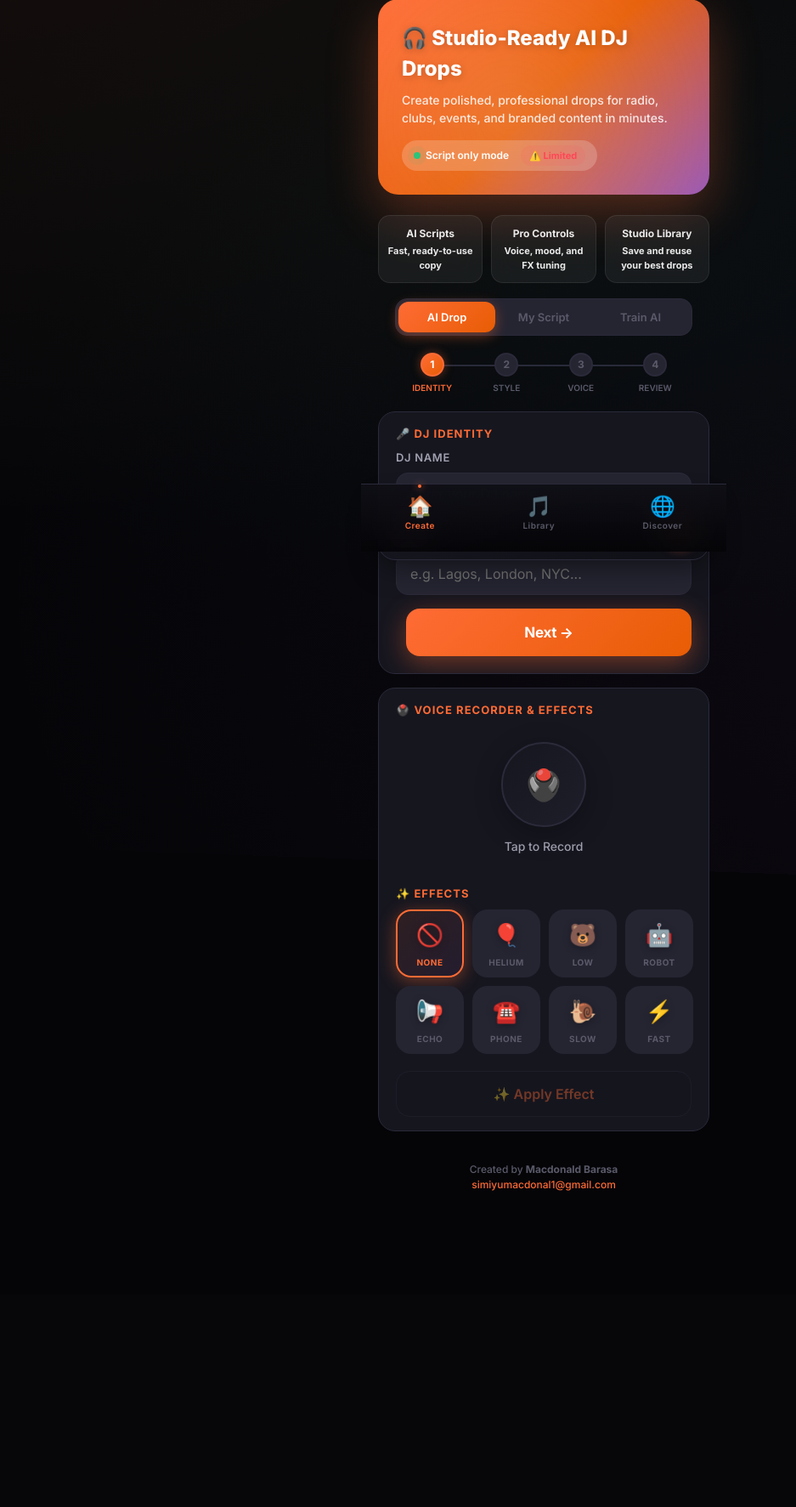
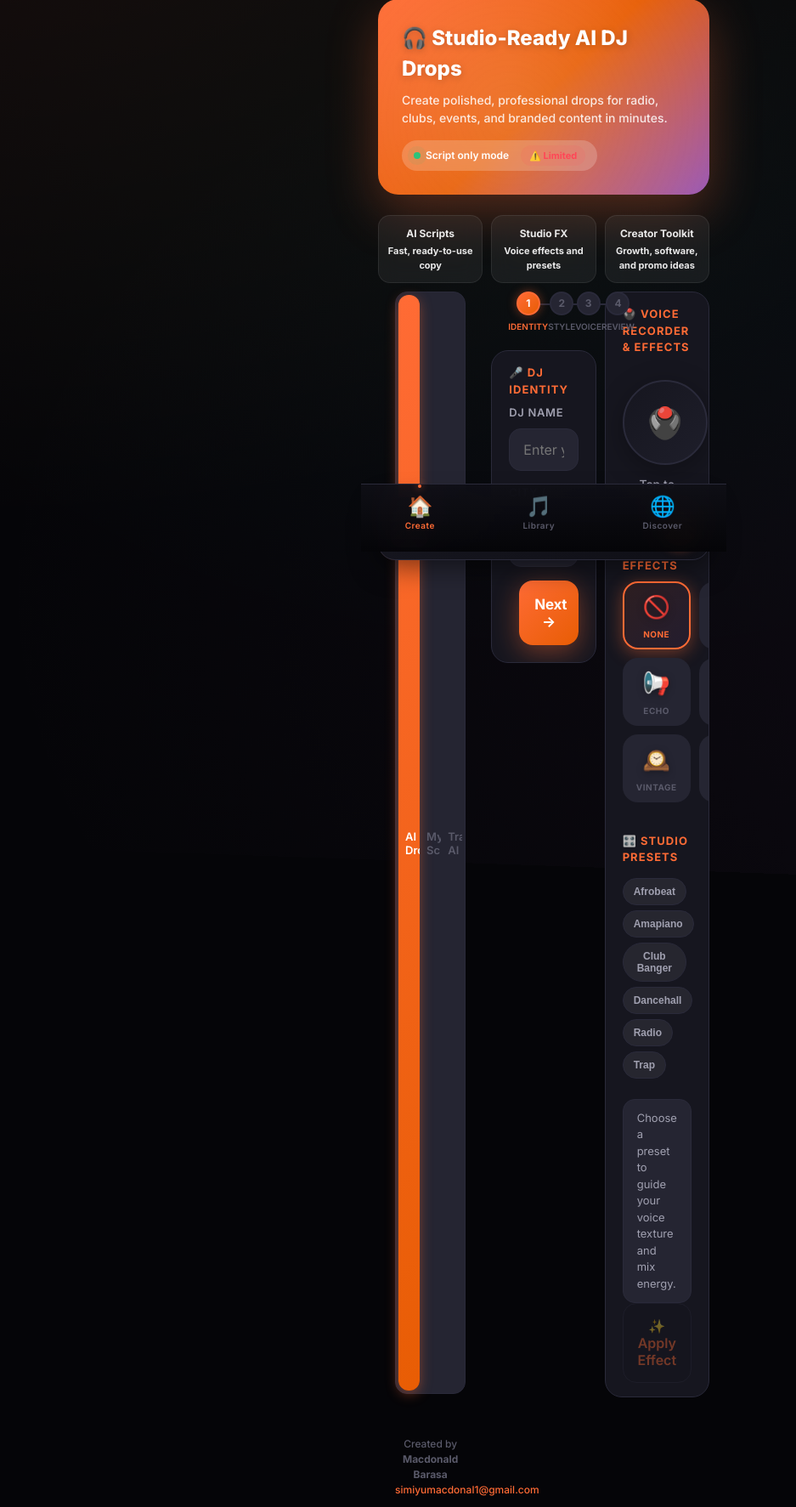
Before and after one commit to mbgeedidon1-design/dj-drop-factory-pro, a Flask app: page / in a window 1280 px wide. Shown: the part 151-1924 px from the top of the page at 85% size, without its empty margins (0-937 px from the left). Before the commit the page ends 1552 px from the top, so only its background shows below. Run offline with Flask 3, Linux system fonts and the light colour scheme; data comes from the database, SQL or seed files in the repository; data that the repository does not hold is empty.

Commit message:
app improving and renovation

```diff
--- a/app.py
+++ b/app.py
@@ -126,6 +126,8 @@ def status():
             "Premium audio processing",
             "Library management",
             "Creator studio tools",
+            "Studio presets and effects",
+            "Voice recording workflow",
             "Account-based workflow",
         ],
         "generated_count": stats.get("total_drops", 0),
@@ -213,6 +215,49 @@ def suggest_names():
     return jsonify({"success": True, "suggestions": suggestions})
 
 
+@app.get("/api/studio-presets")
+def studio_presets():
+    presets = {
+        "club_banger": {
+            "label": "Club Banger",
+            "effect": "club",
+            "description": "Punchy, bright, and high-energy for event drops.",
+            "accent": "#ff6b35",
+        },
+        "amapiano": {
+            "label": "Amapiano",
+            "effect": "wide",
+            "description": "Smooth and spacious for modern African club sets.",
+            "accent": "#00d084",
+        },
+        "dancehall": {
+            "label": "Dancehall",
+            "effect": "bass_boost",
+            "description": "Heavy bass and swagger for high-impact drops.",
+            "accent": "#9b59b6",
+        },
+        "radio": {
+            "label": "Radio",
+            "effect": "clean",
+            "description": "Balanced and polished for broadcast and promos.",
+            "accent": "#3498db",
+        },
+        "afrobeat": {
+            "label": "Afrobeat",
+            "effect": "cinematic",
+            "description": "Warm, rich, and cinematic for curated mixes.",
+            "accent": "#f7c531",
+        },
+        "trap": {
+            "label": "Trap",
+            "effect": "reverb",
+            "description": "Dark, dramatic, and immersive for modern trap edits.",
+            "accent": "#ff4757",
+        },
+    }
+    return jsonify({"success": True, "presets": presets})
+
+
 @app.post("/api/process_voice")
 def process_voice():
     audio_file = request.files.get("audio")
@@ -224,10 +269,17 @@ def process_voice():
     target_path = os.path.join(app.config["UPLOAD_FOLDER"], filename)
     audio_file.save(target_path)
 
+    processed_path = audio_processor.apply_voice_effect(target_path, effect)
+    relative_path = os.path.relpath(processed_path, os.path.join(app.root_path, "static"))
     return jsonify({
         "success": True,
         "effect": effect,
-        "audio_url": f"/static/generated/uploads/{filename}",
+        "audio_url": f"/{relative_path.replace(os.sep, '/')}",
+        "processing": {
+            "applied": os.path.exists(processed_path),
+            "source": "upload",
+            "effect": effect,
+        },
     })
 
 
--- a/templates/index.html
+++ b/templates/index.html
@@ -393,6 +393,16 @@
         .effect-chip-icon { font-size: 26px; filter: drop-shadow(0 2px 4px rgba(0,0,0,0.3)); }
         .effect-chip-label { font-size: 10px; font-weight: 700; color: var(--text-muted); text-transform: uppercase; letter-spacing: 0.05em; }
         .effect-chip.active .effect-chip-label { color: var(--accent); }
+        .preset-pill {
+            display: inline-flex; align-items: center; gap: 6px; padding: 8px 12px; border-radius: 999px;
+            background: rgba(255,255,255,0.07); border: 1px solid var(--border); color: var(--text-secondary);
+            font-size: 12px; font-weight: 600; margin: 6px 6px 0 0;
+        }
+        .preset-pill.active { background: var(--accent-soft); border-color: var(--accent); color: var(--accent); }
+        .studio-hint {
+            padding: 12px 16px; border-radius: 14px; background: var(--bg-input); border: 1px solid var(--border);
+            font-size: 13px; color: var(--text-secondary); margin: 12px 20px 0;
+        }
 
         /* Buttons */
         .btn-primary {
@@ -787,10 +797,8 @@
 
             <div class="feature-band">
                 <div class="feature-item"><strong>AI Scripts</strong>Fast, ready-to-use copy</div>
-                <div class="feature-item"><strong>Pro Controls</strong>Voice, mood, and FX tuning</div>
-                <div class="feature-item"><strong>Studio Library</strong>Save and reuse your best drops</div>
-            </div>
-
+                <div class="feature-item"><strong>Studio FX</strong>Voice effects and presets</div>
+                <div class="feature-item"><strong>Creator Toolkit</strong>Growth, software, and promo ideas</div>
             <!-- Mode Selector -->
             <div class="segmented-control" role="tablist">
                 <button class="segment active" onclick="setMode('ai', this)">AI Drop</button>
@@ -1115,8 +1123,23 @@
                     <div class="effect-chip" data-effect="fast" onclick="selectEffect(this)" role="button" tabindex="0">
                         <span class="effect-chip-icon">⚡</span><span class="effect-chip-label">Fast</span>
                     </div>
-                </div>
-
+                    <div class="effect-chip" data-effect="vintage" onclick="selectEffect(this)" role="button" tabindex="0">
+                        <span class="effect-chip-icon">🕰️</span><span class="effect-chip-label">Vintage</span>
+                    </div>
+                    <div class="effect-chip" data-effect="bass_boost" onclick="selectEffect(this)" role="button" tabindex="0">
+                        <span class="effect-chip-icon">🔊</span><span class="effect-chip-label">Bass</span>
+                    </div>
+                    <div class="effect-chip" data-effect="wide" onclick="selectEffect(this)" role="button" tabindex="0">
+                        <span class="effect-chip-icon">🌌</span><span class="effect-chip-label">Wide</span>
+                    </div>
+                    <div class="effect-chip" data-effect="club" onclick="selectEffect(this)" role="button" tabindex="0">
+                        <span class="effect-chip-icon">🎉</span><span class="effect-chip-label">Club</span>
+                    </div>
+                </div>
+
+                <div class="section-header">🎛️ Studio Presets</div>
+                <div id="studioPresets" style="padding: 0 20px 12px;"></div>
+                <div id="studioHint" class="studio-hint">Choose a preset to guide your voice texture and mix energy.</div>
                 <button class="btn-secondary" id="applyEffectBtn" onclick="applyVoiceEffect()" disabled>✨ Apply Effect</button>
                 <div class="audio-wrap" id="processedPlayback" style="display: none;">
                     <audio id="processedAudio" controls></audio>
@@ -1819,6 +1842,59 @@
             document.querySelectorAll('.effect-chip').forEach(c => c.classList.remove('active'));
             el.classList.add('active');
             selectedEffect = el.dataset.effect;
+            const hint = document.getElementById('studioHint');
+            if (hint) {
+                const labels = {
+                    none: 'Clean and natural voice with no extra coloration.',
+                    helium: 'Bright and playful for fun intros and social content.',
+                    low: 'Deep and dramatic for darker brand tones.',
+                    robot: 'Synthetic and futuristic for tech-forward drops.',
+                    echo: 'Large and immersive for crowd-heavy announcements.',
+                    phone: 'Vintage broadcast texture for classic radio vibes.',
+                    slow: 'More deliberate pacing for elegant intros and storytelling.',
+                    fast: 'High-energy for hype drops and pushy promos.',
+                    vintage: 'Old-school warmth with layered texture.',
+                    bass_boost: 'Heavy low-end energy for club-ready voiceovers.',
+                    wide: 'Open, cinematic sound for festival and premium sets.',
+                    club: 'Punchy and polished for modern DJ drops.'
+                };
+                hint.textContent = labels[selectedEffect] || 'Choose a preset to guide your voice texture and mix energy.';
+            }
+        }
+
+        async function loadStudioPresets() {
+            try {
+                const res = await fetch('/api/studio-presets');
+                const data = await res.json();
+                if (!data.success) return;
+                window.__studioPresets = data.presets;
+                const container = document.getElementById('studioPresets');
+                if (!container) return;
+                container.innerHTML = Object.entries(data.presets).map(([key, preset]) => `
+                    <button class="preset-pill" data-preset="${key}" onclick="applyPreset('${key}', this)">
+                        <span>${preset.label}</span>
+                    </button>
+                `).join('');
+            } catch (e) {
+                console.error(e);
+            }
+        }
+
+        function applyPreset(key, el) {
+            document.querySelectorAll('.preset-pill').forEach(p => p.classList.remove('active'));
+            if (el) el.classList.add('active');
+            const preset = window.__studioPresets && window.__studioPresets[key] ? window.__studioPresets[key] : null;
+            if (preset) {
+                const chips = document.querySelectorAll('.effect-chip');
+                chips.forEach(chip => {
+                    if (chip.dataset.effect === preset.effect) chip.classList.add('active');
+                    else chip.classList.remove('active');
+                });
+                selectedEffect = preset.effect;
+                const hint = document.getElementById('studioHint');
+                if (hint) hint.textContent = `${preset.label}: ${preset.description}`;
+                showToast(`🎛️ ${preset.label} preset selected`);
+            }
         }
 
         // ==================== APPLY VOICE EFFECT ====================
@@ -1847,6 +1923,11 @@
         }
 
         function useAsBackground() { showToast('🎵 Voice effect set as background track'); }
+
+        // ==================== INITIALIZE FEATURE PANELS ====================
+        document.addEventListener('DOMContentLoaded', () => {
+            loadStudioPresets();
+        });
 
         // ==================== STRING TOOLS ====================
         async function applyStringTool(operation) {
```
Also changed, not shown: modules/audio_processor.py (+17 -3 lines), tests/test_app.py (+31 -0 lines), 1 other file.
